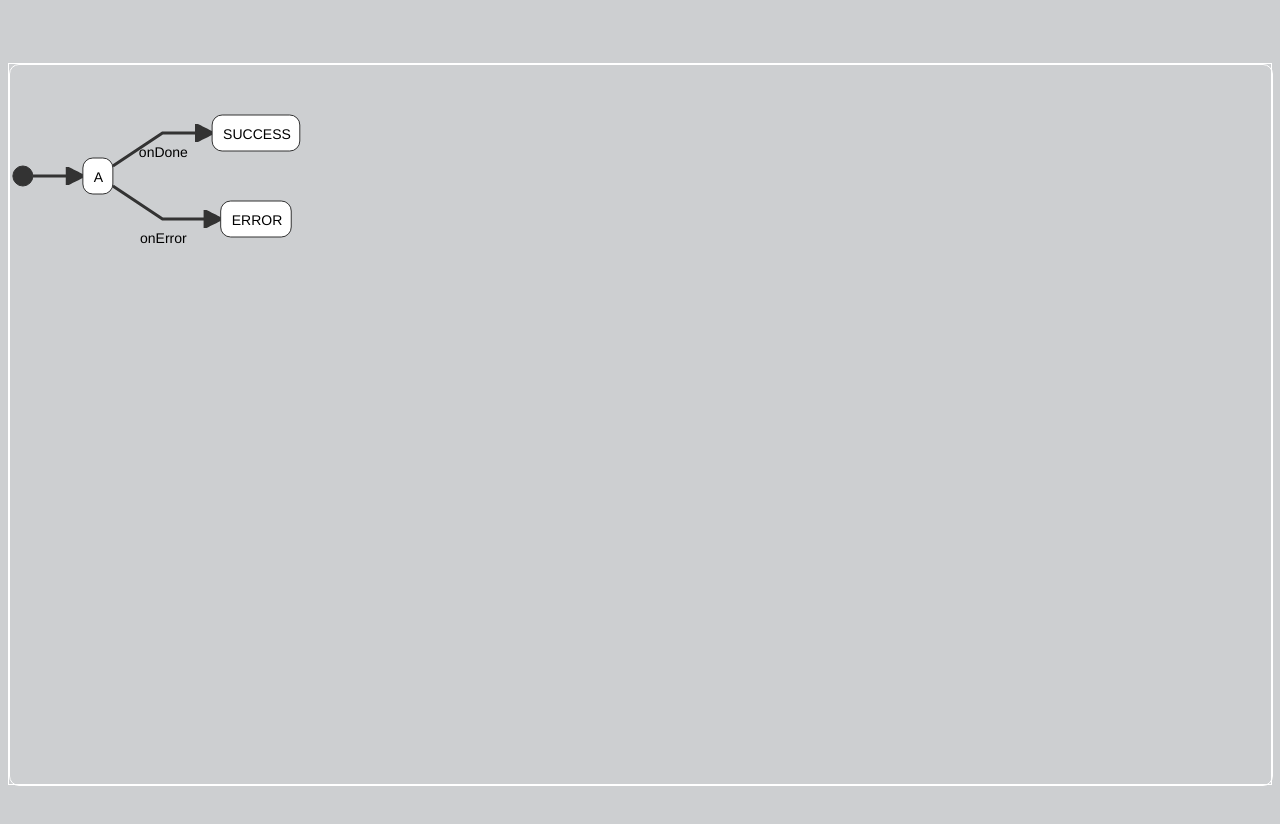
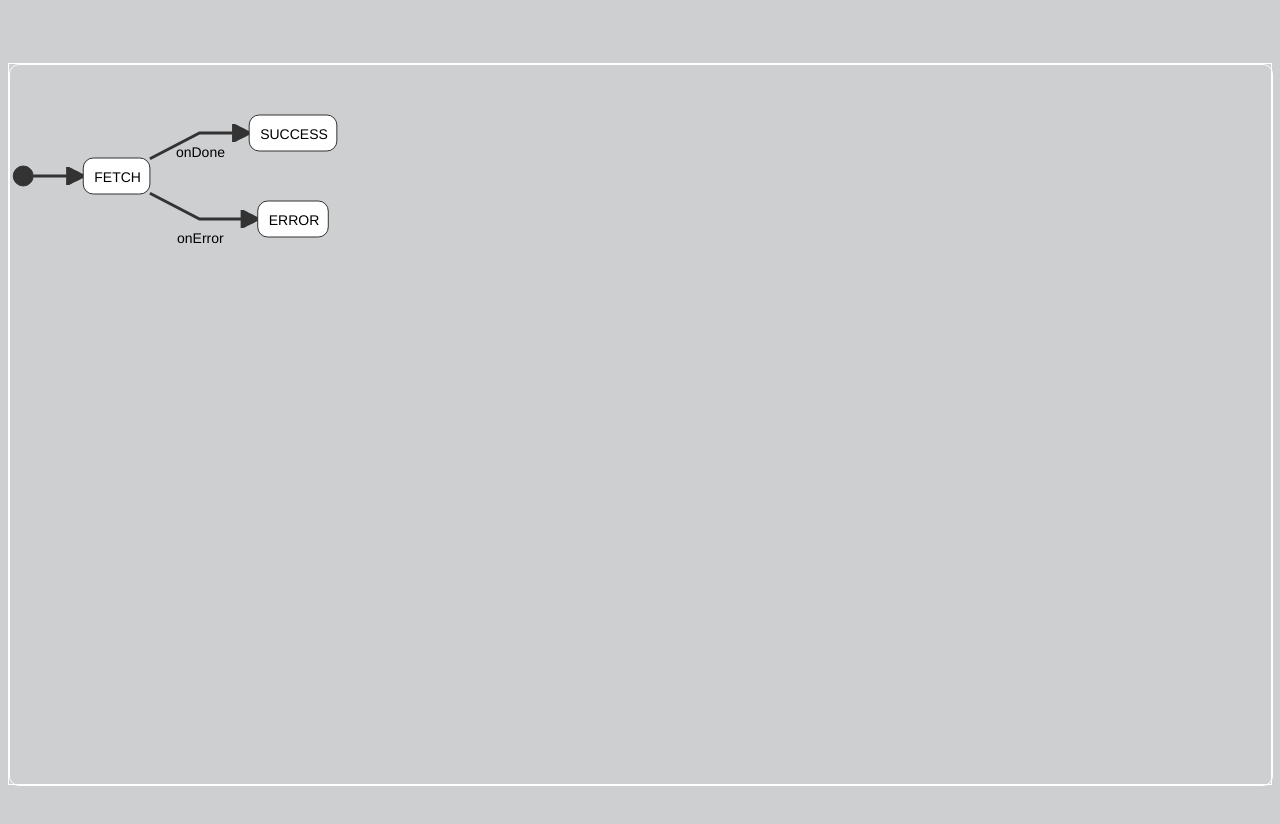
Before and after one commit to diegoperezm/simple-machine-config-xstate, a website: page statecharts/parser/index.html in a window 1280 px wide. Drawn offline with Linux system fonts and the light colour scheme; files that its build step writes are made by us from their sources.

Commit message:
Change state transition table: better example.

```diff
--- a/statecharts/parser/index.html
+++ b/statecharts/parser/index.html
@@ -104,13 +104,13 @@ body {
    const stateTransitionTable =
 `
 invoke:
-     id: q
-    src: q
+     id: fetch
+    src: fetchfn
  ondone: SUCCESS
 onerror: ERROR
 
 id: someid
-*A @q
+*FETCH @fetch
 `;
 
 /**
```
